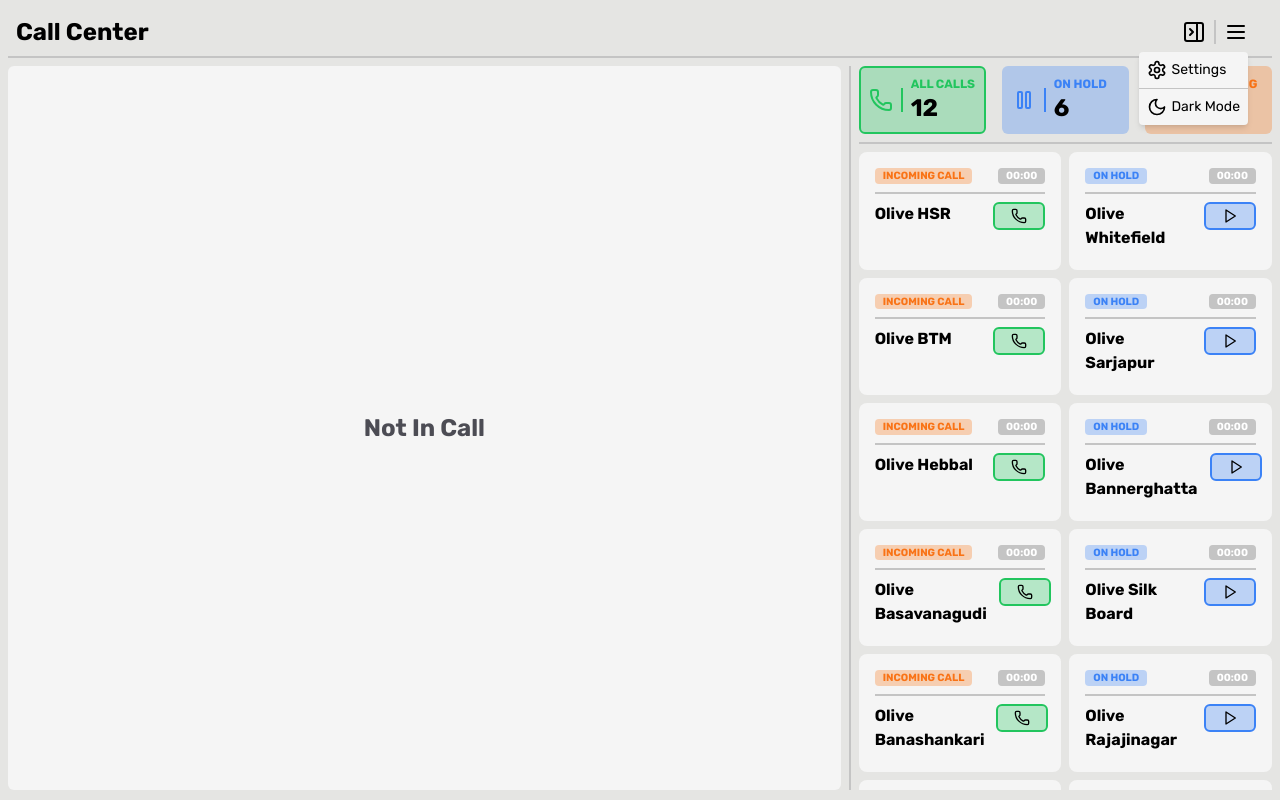
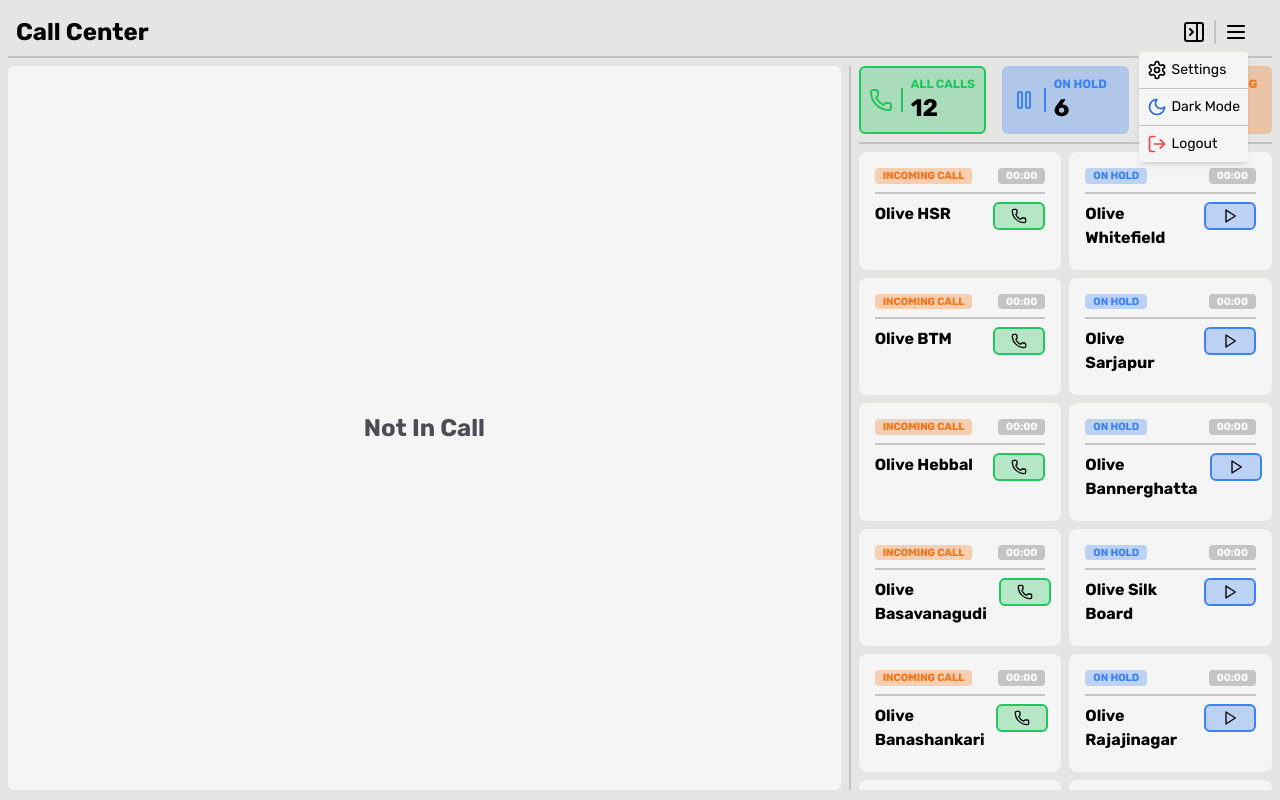
Before and after one commit to YARE0909/Orion-UI-Prototype, a Next.js app: page /call in a window 1280 px wide. Both pictures are taken after a click on the button "Menu". Built offline with nearby package versions, Linux system fonts and the light colour scheme.

Commit message:
Minor Change

```diff
--- a/src/components/Layout.tsx
+++ b/src/components/Layout.tsx
@@ -1,4 +1,4 @@
-import { Menu, Moon, Settings, Sun } from "lucide-react";
+import { LogOut, Menu, Moon, Settings, Sun } from "lucide-react";
 import Dropdown from "./ui/DropDown";
 import { useContext } from "react";
 import { ThemeContext } from "@/context/ThemeContext";
@@ -27,8 +27,13 @@ export default function Index({
     {
       "id": "toggleTheme",
       "name": theme === 'light' ? "Dark Mode" : "Light Mode",
-      "icon": theme === 'light' ? <Moon className="w-5 h-5" /> : <Sun className="w-5 h-5" />
+      "icon": theme === 'light' ? <Moon className="w-5 h-5 text-blue-600" /> : <Sun className="w-5 h-5 text-yellow-300" />
     },
+    {
+      "id": "logout",
+      "name": "Logout",
+      "icon": <LogOut className="w-5 h-5 text-red-500" />
+    }
   ];
 
   const handleSelect = (id: string) => {
--- a/src/pages/call/index.tsx
+++ b/src/pages/call/index.tsx
@@ -199,7 +199,7 @@ export default function Index() {
                 </div>
               </div>
               {/* Grid Section */}
-              <div className="w-full h-full overflow-y-auto pb-16 grid grid-cols-2 gap-2 auto-rows-min overflow-x-hidden">
+              <div className="w-full h-full overflow-y-auto pb-2 grid grid-cols-2 gap-2 auto-rows-min overflow-x-hidden">
                 {/* Show Incoming and On Hold Calls in 2 columns when filter is "all" */}
                 {filter === "all" && (
                   <>
```
